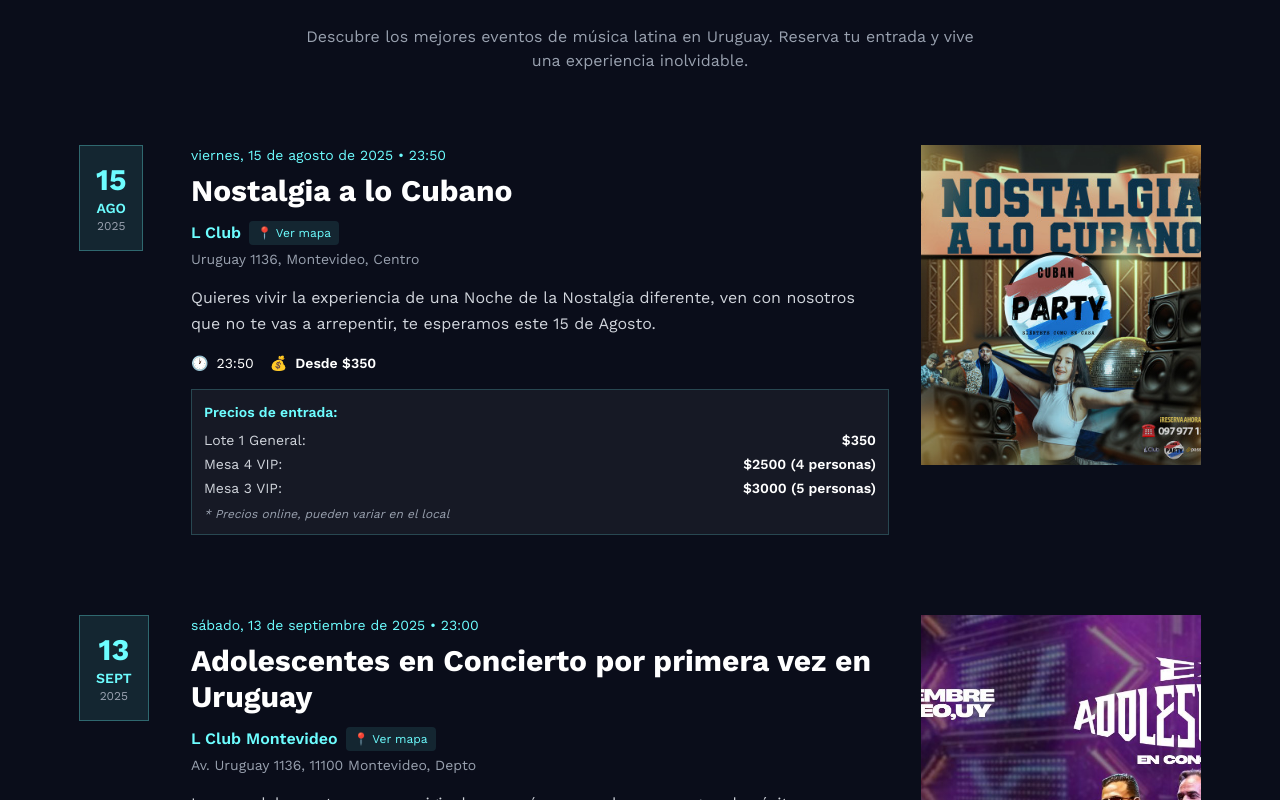
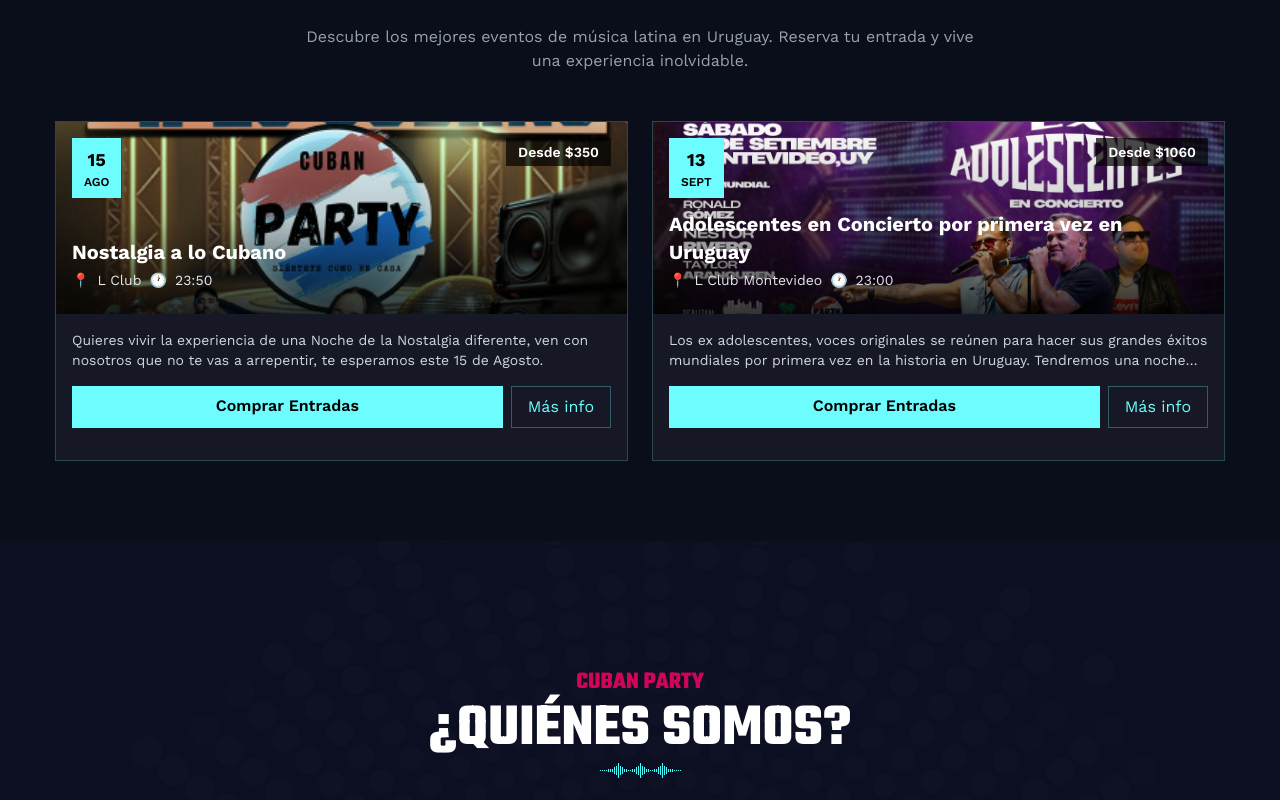
Before and after one commit to Mandy9943/cubanparty, a Next.js app: page / in a window 1280 px wide. Shown: the part 1060-1860 px from the top of the page. Built offline with nearby package versions, Linux system fonts and the light colour scheme; no server answers.

Commit message:
Refactor Events and MapButton components for improved layout and styling consistency

```diff
--- a/components/Home/Sections/Events.tsx
+++ b/components/Home/Sections/Events.tsx
@@ -64,135 +64,158 @@
 
       {/* Events List */}
       <div className="container px-4 md:px-0 font-sans">
-        <div className="space-y-6 md:space-y-8">
-          {upcomingEvents.map((event, index) => (
-            <a
+        <div className="grid gap-6 md:grid-cols-2">
+          {upcomingEvents.map((event) => (
+            <div
               key={event.id}
-              className="group flex flex-col lg:flex-row gap-4 md:gap-6 lg:gap-8 hover:bg-white/5 transition-all duration-300  p-3 md:p-4 lg:p-6"
-              href={event.buyTicketLink}
-              target="_blank"
-              rel="noopener noreferrer"
+              className="bg-white/5 border border-[var(--text-color2)]/20 overflow-hidden hover:bg-white/10 transition-all duration-300 has-[:checked]:[&_.expand-content]:grid-rows-[1fr] has-[:checked]:[&_.toggle-text]:hidden has-[:checked]:[&_.toggle-text-close]:block h-fit"
             >
-              {/* Mobile Layout: Date + Image Row */}
-              <div className="flex lg:hidden gap-4 mb-4">
-                {/* Date Section - Mobile */}
-                <div className="flex-shrink-0 text-center w-16">
-                  <div className="bg-[var(--text-color2)]/10 border border-[var(--text-color2)]/30  p-2">
-                    <div className="text-lg font-bold text-[var(--text-color2)]">
+              {/* Hidden checkbox for CSS toggle */}
+              <input
+                type="checkbox"
+                id={`event-toggle-${event.id}`}
+                className="sr-only"
+              />
+
+              {/* Card Header - Always Visible */}
+              <div className="relative h-48">
+                <Image
+                  src={event.image}
+                  alt={event.title}
+                  fill
+                  className="object-cover"
+                  sizes="(max-width: 768px) 100vw, 50vw"
+                />
+                <div className="absolute inset-0 bg-gradient-to-t from-black/80 via-black/20 to-transparent"></div>
+
+                {/* Date Badge */}
+                <div className="absolute top-4 left-4 bg-[var(--text-color2)] text-black px-3 py-2 text-center">
+                  <div className="text-lg font-bold">
                     {new Date(event.date).getDate()}
                   </div>
-                    <div className="text-xs text-[var(--text-color2)] uppercase font-semibold">
+                  <div className="text-xs uppercase font-semibold">
                     {new Date(event.date).toLocaleDateString("es-ES", {
                       month: "short",
                     })}
                   </div>
                 </div>
+
+                {/* Price Badge */}
+                <div className="absolute top-4 right-4 bg-black/70 text-white px-3 py-1 text-sm font-semibold">
+                  {event.price}
                 </div>
 
-                {/* Image Section - Mobile */}
-                <div className="flex-grow h-32">
-                  <div className="relative w-full h-full overflow-hidden">
-                    <Image
-                      src={event.image}
-                      alt={event.title}
-                      fill
-                      className="object-cover group-hover:scale-105 transition-transform duration-300"
-                      sizes="(max-width: 768px) 80vw, 320px"
-                    />
-                    <div className="absolute inset-0 bg-gradient-to-t from-black/40 via-transparent to-transparent"></div>
+                {/* Basic Info Overlay */}
+                <div className="absolute bottom-0 left-0 right-0 p-4 text-white">
+                  <h3 className="text-xl font-bold mb-1 line-clamp-2">
+                    {event.title}
+                  </h3>
+                  <div className="flex items-center gap-2 text-sm text-gray-200 mb-2">
+                    <span className="text-[var(--text-color2)]">📍</span>
+                    <span>{event.venue}</span>
+                    <span className="text-[var(--text-color2)]">🕐</span>
+                    <span>{event.time}</span>
                   </div>
                 </div>
               </div>
 
-              {/* Desktop Date Section */}
-              <div className="hidden lg:flex flex-shrink-0 text-center w-20 h-fit">
-                <div className="bg-[var(--text-color2)]/10 border border-[var(--text-color2)]/30  p-4">
-                  <div className="text-3xl font-bold text-[var(--text-color2)]">
-                    {new Date(event.date).getDate()}
+              {/* Card Content */}
+              <div className="p-4">
+                {/* Description Preview */}
+                <p className="text-gray-300 text-sm mb-4 line-clamp-2">
+                  {event.description}
+                </p>
+
+                {/* Action Buttons */}
+                <div className="flex gap-2 mb-4">
+                  <a
+                    href={event.buyTicketLink}
+                    target="_blank"
+                    rel="noopener noreferrer"
+                    className="flex-1 bg-[var(--text-color2)] text-black px-4 py-2 font-semibold text-center hover:bg-[var(--text-color2)]/90 transition-colors duration-300"
+                  >
+                    Comprar Entradas
+                  </a>
+                  <label
+                    htmlFor={`event-toggle-${event.id}`}
+                    className="px-4 flex justify-center items-center py-2 border border-[var(--text-color2)]/30 text-[var(--text-color2)] hover:bg-[var(--text-color2)]/10 transition-colors duration-300 cursor-pointer select-none"
+                  >
+                    <span className="toggle-text">Más info</span>
+                    <span className="toggle-text-close hidden">Menos</span>
+                  </label>
                 </div>
-                  <div className="text-sm text-[var(--text-color2)] uppercase font-semibold">
-                    {new Date(event.date).toLocaleDateString("es-ES", {
-                      month: "short",
-                    })}
+
+                {/* Expanded Details - CSS Animation */}
+                <div className="expand-content grid grid-rows-[0fr] transition-[grid-template-rows] duration-500 ease-in-out">
+                  <div className="overflow-hidden">
+                    <div className="border-t border-gray-700 pt-4 space-y-4">
+                      {/* Event Details */}
+                      <div>
+                        <h4 className="text-[var(--text-color2)] font-semibold mb-2">
+                          Detalles del evento
+                        </h4>
+                        <div className="space-y-2 text-sm">
+                          <div className="flex justify-between">
+                            <span className="text-gray-400">Fecha:</span>
+                            <span className="text-gray-200">
+                              {new Date(event.date).toLocaleDateString(
+                                "es-ES",
+                                {
+                                  weekday: "long",
+                                  year: "numeric",
+                                  month: "long",
+                                  day: "numeric",
+                                }
+                              )}
+                            </span>
                           </div>
-                  <div className="text-xs text-gray-400">
-                    {new Date(event.date).getFullYear()}
+                          <div className="flex justify-between">
+                            <span className="text-gray-400">Hora:</span>
+                            <span className="text-gray-200">{event.time}</span>
+                          </div>
+                          <div className="flex justify-between items-center">
+                            <span className="text-gray-400">Ubicación:</span>
+                            <div className="flex items-center gap-2">
+                              <span className="text-gray-200">
+                                {event.address}
+                              </span>
+                              <MapButton address={event.address} />
+                            </div>
                           </div>
                         </div>
                       </div>
 
-              {/* Content Section */}
-              <div className="flex-grow">
-                {/* Date and Time Info */}
-                <div className="text-xs md:text-sm text-[var(--text-color2)] mb-2">
-                  {new Date(event.date).toLocaleDateString("es-ES", {
-                    weekday: "long",
-                    year: "numeric",
-                    month: "long",
-                    day: "numeric",
-                  })}{" "}
-                  • {event.time}
-                </div>
-
-                {/* Event Title */}
-                <h3 className="text-xl md:text-2xl lg:text-3xl font-bold mb-2 md:mb-3 group-hover:text-[var(--text-color2)] transition-colors duration-300">
-                  {event.title}
-                </h3>
-
-                {/* Venue Info */}
-                <div className="flex items-center gap-2 mb-1">
-                  <div className="text-[var(--text-color2)] font-semibold text-sm md:text-base">
-                    {event.venue}
-                  </div>
-                  <MapButton address={event.address} />
-                </div>
-                <div className="text-gray-400 text-xs md:text-sm mb-3 md:mb-4">
-                  {event.address}
-                </div>
-
-                {/* Event Description */}
-                <p className="text-gray-300 mb-3 md:mb-4 leading-relaxed text-sm md:text-base">
-                  {event.description}
-                </p>
-
-                {/* Event Details */}
-                <div className="flex flex-wrap items-center gap-3 md:gap-4 text-xs md:text-sm">
-                  <div className="flex items-center gap-1 md:gap-2">
-                    <span className="text-[var(--text-color2)]">🕐</span>
-                    <span>{event.time}</span>
-                  </div>
-                  <div className="flex items-center gap-1 md:gap-2">
-                    <span className="text-[var(--text-color2)]">💰</span>
-                    <span className="font-semibold">{event.price}</span>
-                  </div>
-                </div>
-
-                {/* Special Pricing */}
+                      {/* Pricing Details */}
                       {event.pricing && (
-                  <div className="mt-3 md:mt-4 p-3 bg-white/5  border border-[var(--text-color2)]/20">
-                    <div className="text-xs md:text-sm text-[var(--text-color2)] font-semibold mb-2">
-                      Precios de entrada:
-                    </div>
-                    <div className="space-y-1 text-xs md:text-sm">
+                        <div>
+                          <h4 className="text-[var(--text-color2)] font-semibold mb-2">
+                            Precios de entrada
+                          </h4>
+                          <div className="bg-black/30 p-3 border border-[var(--text-color2)]/10">
+                            <div className="space-y-1 text-sm">
                               {event.id === 1 ? (
                                 <>
                                   <div className="flex justify-between">
                                     <span className="text-gray-300">
                                       Lote 1 General:
                                     </span>
-                            <span className="font-semibold">
+                                    <span className="font-semibold text-white">
                                       {event.pricing.general}
                                     </span>
                                   </div>
                                   <div className="flex justify-between">
-                            <span className="text-gray-300">Mesa 4 VIP:</span>
-                            <span className="font-semibold">
+                                    <span className="text-gray-300">
+                                      Mesa 4 VIP:
+                                    </span>
+                                    <span className="font-semibold text-white">
                                       {event.pricing.mesa4vip}
                                     </span>
                                   </div>
                                   <div className="flex justify-between">
-                            <span className="text-gray-300">Mesa 3 VIP:</span>
-                            <span className="font-semibold">
+                                    <span className="text-gray-300">
+                                      Mesa 3 VIP:
+                                    </span>
+                                    <span className="font-semibold text-white">
                                       {event.pricing.mesa3vip}
                                     </span>
                                   </div>
@@ -200,36 +223,42 @@
                               ) : (
                                 <>
                                   <div className="flex justify-between">
-                            <span className="text-gray-300">Preventa:</span>
+                                    <span className="text-gray-300">
+                                      Preventa:
+                                    </span>
                                     <span className="font-semibold text-red-400">
                                       {event.pricing.preventa}
                                     </span>
                                   </div>
                                   <div className="flex justify-between">
-                            <span className="text-gray-300">1er Lote:</span>
+                                    <span className="text-gray-300">
+                                      1er Lote:
+                                    </span>
                                     <span className="font-semibold text-red-400">
                                       {event.pricing.lote1}
                                     </span>
                                   </div>
                                   <div className="flex justify-between">
-                            <span className="text-gray-300">2do Lote:</span>
-                            <span className="font-semibold">
+                                    <span className="text-gray-300">
+                                      2do Lote:
+                                    </span>
+                                    <span className="font-semibold text-white">
                                       {event.pricing.lote2}
                                     </span>
                                   </div>
                                   <div className="flex justify-between">
                                     <span className="text-gray-300">
-                              Ticket VIP 5 personas:
+                                      VIP 5 personas:
                                     </span>
-                            <span className="font-semibold">
+                                    <span className="font-semibold text-white">
                                       {event.pricing.vip5personas}
                                     </span>
                                   </div>
                                   <div className="flex justify-between">
                                     <span className="text-gray-300">
-                              Ticket VIP Palco 12 personas:
+                                      VIP Palco 12 personas:
                                     </span>
-                            <span className="font-semibold">
+                                    <span className="font-semibold text-white">
                                       {event.pricing.vippalco12personas}
                                     </span>
                                   </div>
@@ -240,23 +269,13 @@
                               * Precios online, pueden variar en el local
                             </div>
                           </div>
+                        </div>
                       )}
                     </div>
-
-              {/* Desktop Image Section */}
-              <div className="hidden lg:block flex-shrink-0 w-70 h-80">
-                <div className="relative w-full h-full overflow-hidden">
-                  <Image
-                    src={event.image}
-                    alt={event.title}
-                    fill
-                    className="object-cover group-hover:scale-105 transition-transform duration-300"
-                    sizes="320px"
-                  />
-                  <div className="absolute inset-0 bg-gradient-to-t from-black/20 via-transparent to-transparent"></div>
                   </div>
                 </div>
-            </a>
+              </div>
+            </div>
           ))}
         </div>
       </div>
--- a/components/Home/Sections/MapButton.tsx
+++ b/components/Home/Sections/MapButton.tsx
@@ -13,7 +13,7 @@
   return (
     <button
       onClick={handleMapClick}
-      className="text-xs text-[var(--text-color2)] hover:text-white transition-colors duration-200 bg-[var(--text-color2)]/10 hover:bg-[var(--text-color2)]/20 px-2 py-1 rounded"
+      className="text-xs cursor-pointer text-[var(--text-color2)] hover:text-white transition-colors duration-200 bg-[var(--text-color2)]/10 hover:bg-[var(--text-color2)]/20 px-2 py-1 rounded"
     >
       📍 Ver mapa
     </button>
```
Lines whose indentation alone changed are shown as unchanged.
